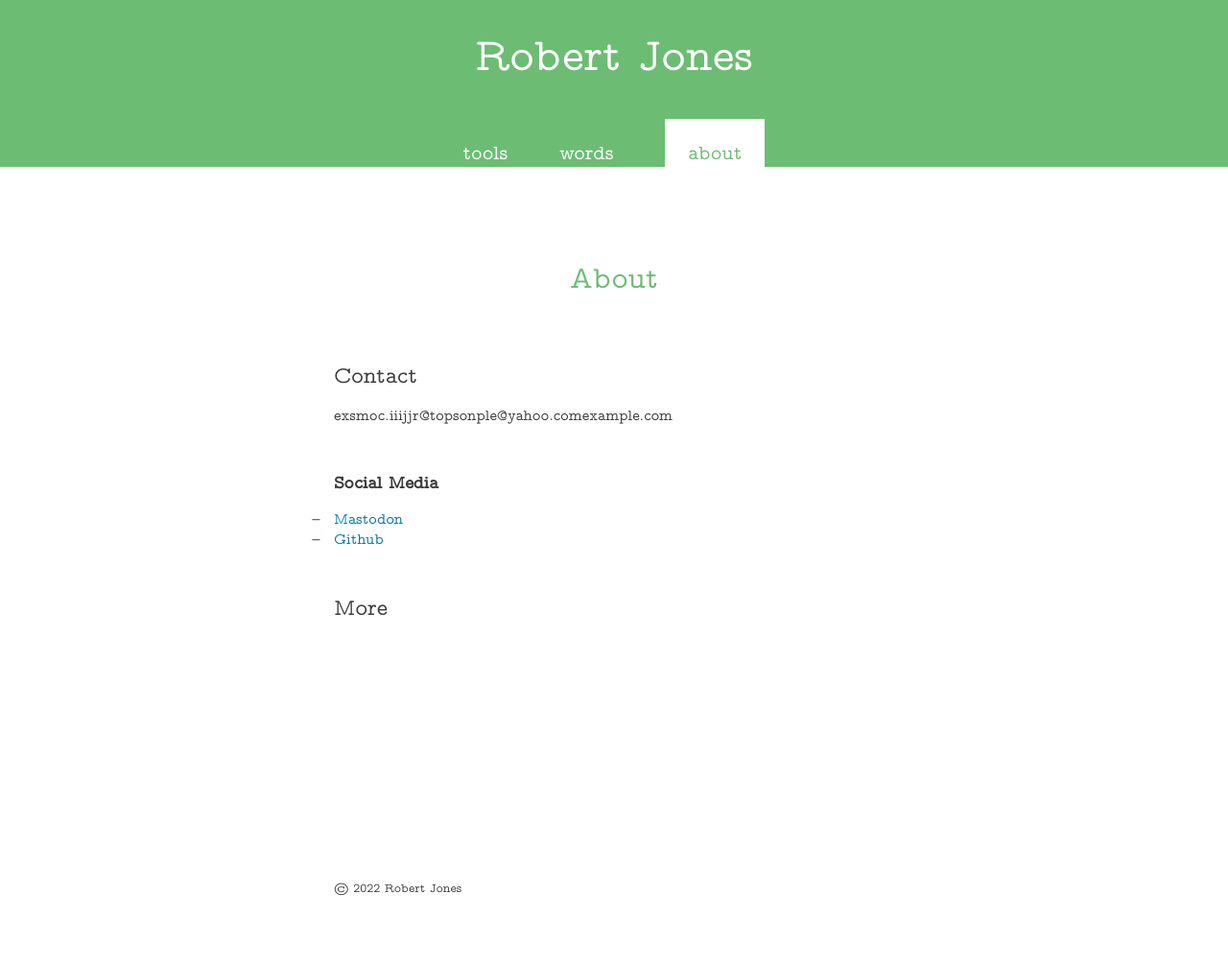
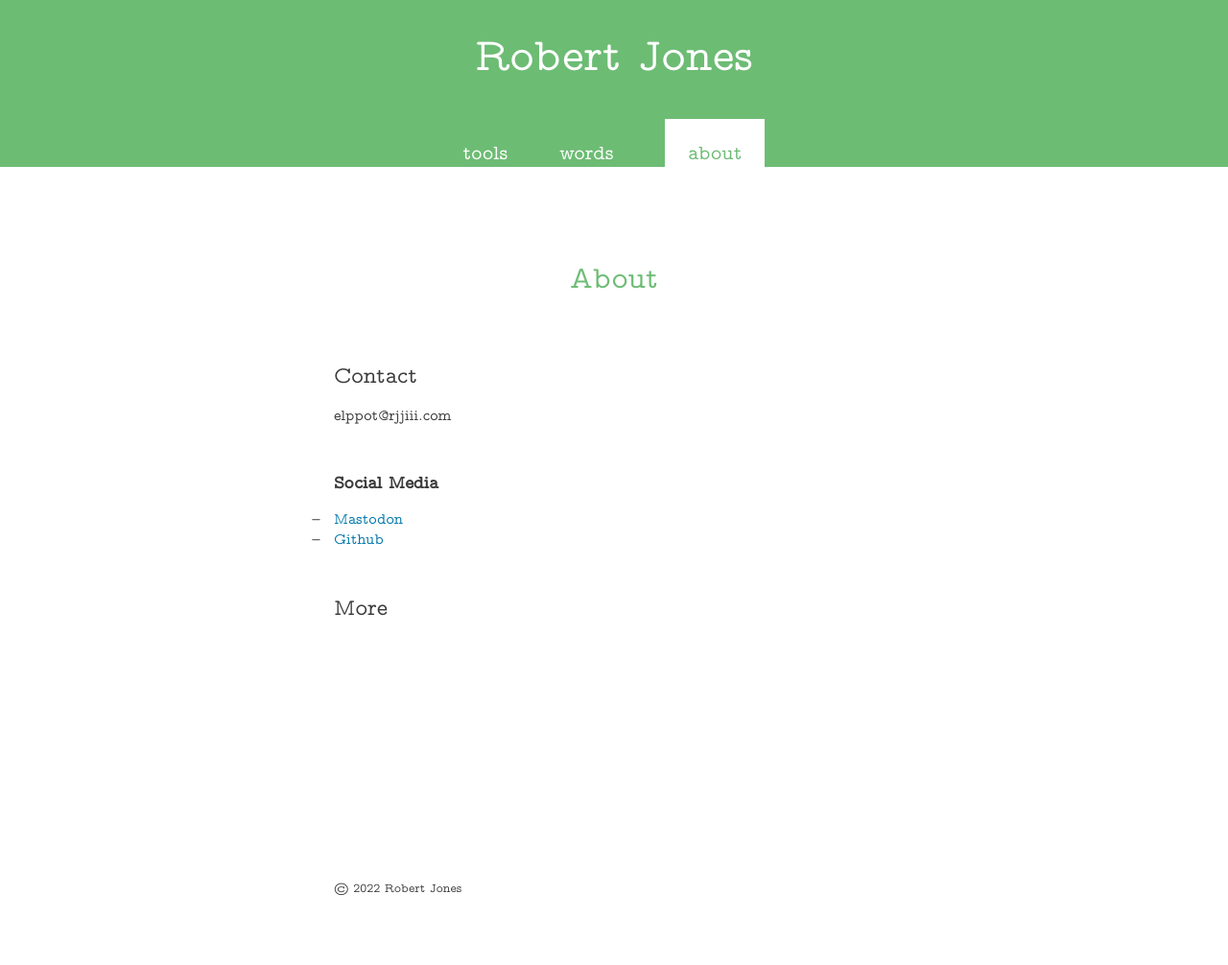
Before and after one commit to rjjiii/rjjiii.github.io, a Jekyll site: the page built from about.md, in a window 1280 px wide. Shown: the whole page at 96% size. Built offline with Jekyll 4.4.1, drawn with Linux system fonts in a browser that asks for light colours.

Commit message:
Update about.md

```diff
--- a/about.md
+++ b/about.md
@@ -8,10 +8,7 @@ nav-tab: about
 
 
 ## Contact
-<style>
-span#3{color: pink;}
-</style>
-<span id="1">ex</span><span id="2">s</span><span id="3">moc.iiijjr@top<span id="4">son</span>ple<span id="5">@yahoo.com</span><span id="6">example.com</span>
+<span style="display:none">ex</span><span style="display:none">s</span><span style="unicode-bidi: bidi-override; direction: rtl;">moc.iiijjr@top<span style="display:none">son</span>ple<span style="display:none">@yahoo.com</span><span style="display:none">example.com</span>
 
 ### Social Media
 
```
